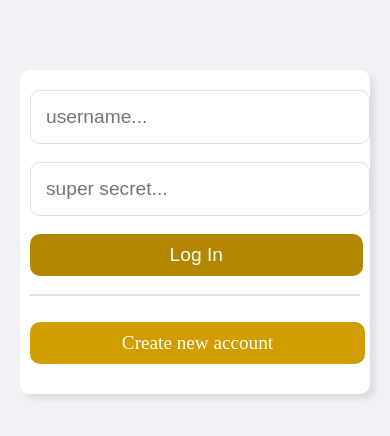
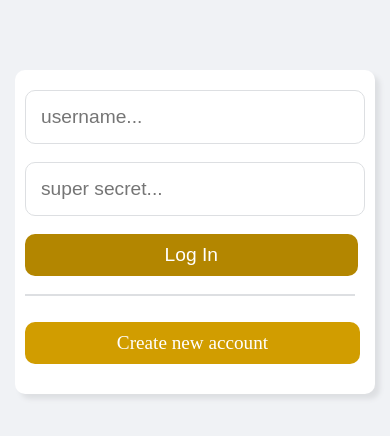
Before and after one commit to sweatshirt0/mad-comp-club, a React (Create React App) app: page / in a window 390 px wide. Shown: the part 316-752 px from the top of the page. Built offline with nearby package versions, Linux system fonts and the light colour scheme.

Commit message:
mobile patch 3

```diff
--- a/src/index.css
+++ b/src/index.css
@@ -170,5 +170,6 @@ body {
 		width: 350px;
 		margin-left: auto;
 		margin-right: auto;
+		padding-right: 10px;
 	}
 }
```
